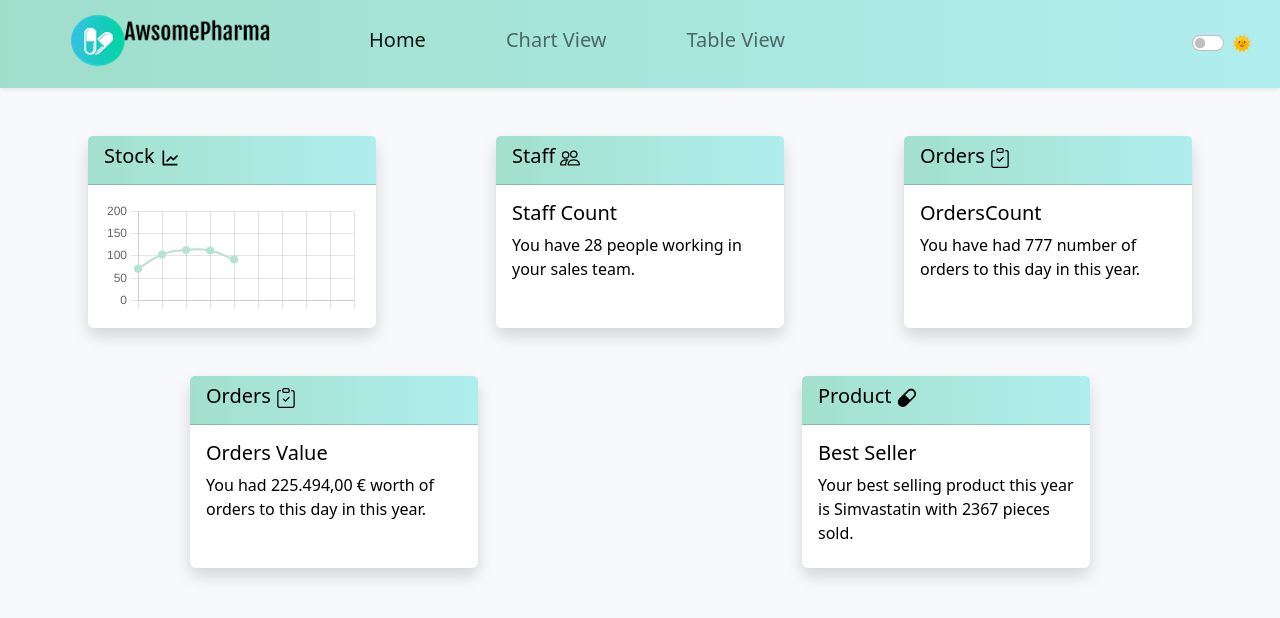
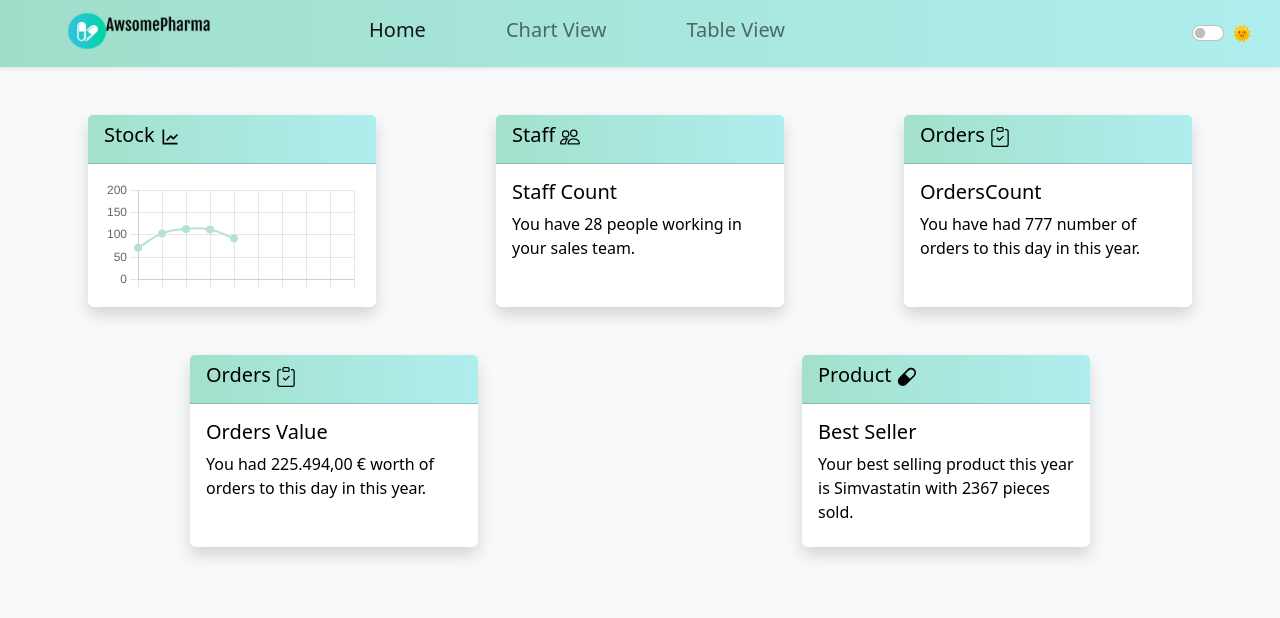
Before and after one commit to geriszabo/react-dashboard, a React (Vite) app: page / in a window 1280 px wide. Shown: the top 618 px of the page. Built offline with nearby package versions, Linux system fonts and the light colour scheme.

Commit message:
added routing to the logo directing to the home page

```diff
--- a/src/components/Navbar.jsx
+++ b/src/components/Navbar.jsx
@@ -26,30 +26,27 @@ export function NavBar() {
           : colorTheme.light.gradient,
       }}
     >
-
       <Container
         id="mainContainer"
         style={{ maxWidth: "1200px" }}
         className="d-flex justify-content-center"
       >
+        <Nav.Link as={NavLink} to="/">
           <img
             src={logo}
-
             className="d-inline-block align-top px-5 me-auto"
             alt="Awesomepharma logo"
             style={{
-          filter: `${darkModeOn ? "drop-shadow(0 0 7px white)" : "none"}`,
+              filter: `${darkModeOn ? "drop-shadow(0 0 7px white)" : "none"}`, width: "80%"
             }}
           />
+        </Nav.Link>
         <Navbar.Toggle
           aria-controls="basic-navbar-nav"
           onClick={() => setIsExpanded((prev) => !prev)}
-          className="ms-auto"
+          className="ms-auto mb-4"
         />
-        <Navbar.Collapse
-          className="text-center ms-auto"
-          id="basic-navbar-nav"
-        >
+        <Navbar.Collapse className="text-center ms-auto" id="basic-navbar-nav">
           <Nav className="me-auto ">
             <Nav.Link as={NavLink} to="/">
               <h5 className="me-3 ms-3 px-3">Home</h5>
@@ -68,7 +65,7 @@ export function NavBar() {
         id="custom-switch"
         label={darkModeOn ? "🌜" : "🌞"}
         onClick={() => setDarkModeOn((prev) => !prev)}
-        style={{width: "2rem"}}
+        style={{ width: "2rem" }}
       />
     </Navbar>
   );
```
Lines whose indentation alone changed are shown as unchanged.
